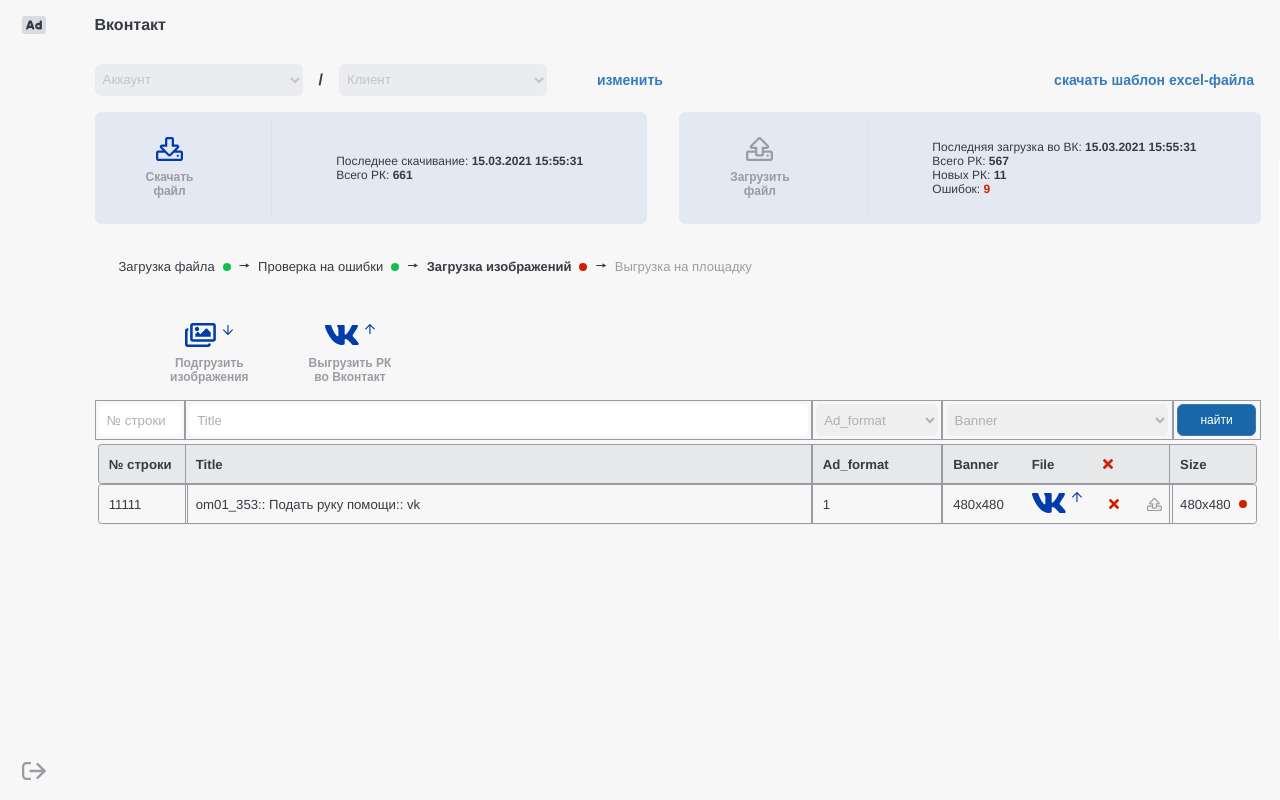
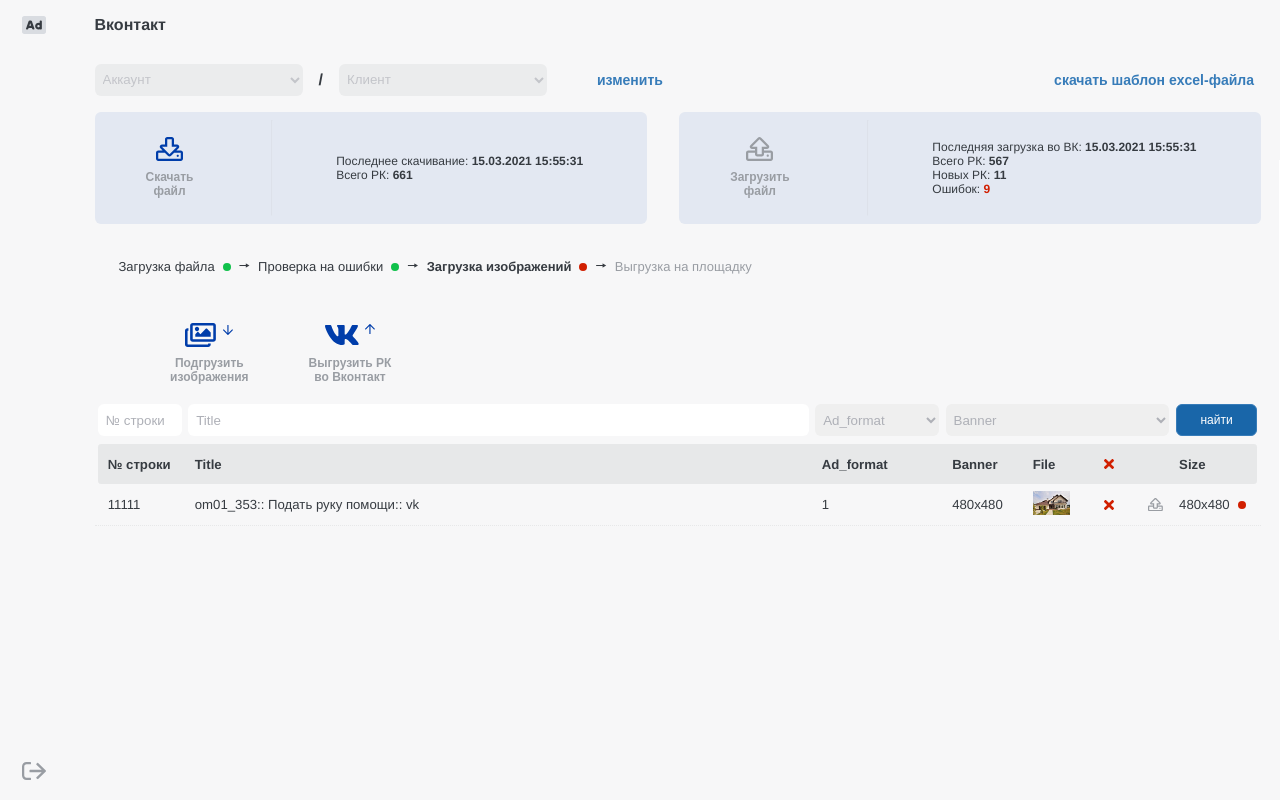
Before and after one commit to yletfull/shop-front, a React (Create React App) app: page / in a window 1280 px wide. Built offline with nearby package versions, Linux system fonts and the light colour scheme.

Commit message:
fix table and add test picture

```diff
--- a/src/router/Upload/Main/LoadImages/index.js
+++ b/src/router/Upload/Main/LoadImages/index.js
@@ -4,6 +4,7 @@ import cx from 'classnames';
 import TimesIcon from '@/icons/Times';
 import UploadIcon from '@/icons/Upload';
 import VkIcon from '@/icons/Vk.svg';
+import TestImage from '@/icons/TestImage.jpg';
 import PicturesLoadIcon from '@/icons/PicturesLoad.svg';
 import ProcessButton from '@/components/ProcessButton';
 import Input from '@/components/Input';
@@ -189,8 +190,7 @@ const Upload = function UploadScreen() {
               </span>
               <span>
                 <TimesIcon
-                  style={{ fontSize: '10px' }}
-                  className="red"
+                  className={cx('red', styles.tableTimesIcon)}
                 />
               </span>
               <span />
@@ -220,15 +220,14 @@ const Upload = function UploadScreen() {
             <span className={styles.colBannerIconsWrapper}>
               <span>
                 <img
-                  src={VkIcon}
-                  className={styles.icon}
+                  src={TestImage}
+                  className={cx(styles.icon, styles.tableFileIcon)}
                   alt="upload"
                 />
               </span>
               <span>
                 <TimesIcon
-                  style={{ fontSize: '10px' }}
-                  className="red"
+                  className={cx('red', styles.tableTimesIcon)}
                 />
               </span>
               <span>
--- a/src/router/Upload/Main/LoadImages/styles.module.scss
+++ b/src/router/Upload/Main/LoadImages/styles.module.scss
@@ -30,7 +30,6 @@
 
 .col {
   align-items: center;
-  border: 1px $color-gray-darker solid;
   display: flex;
   flex-grow: 1;
   flex-shrink: 1;
@@ -124,4 +123,13 @@
 
 .table {
   width: 100%;
+
+  &TimesIcon {
+    font-size: .625rem;
+  }
+
+  &FileIcon {
+    height: auto;
+    width: 2.313rem;
+  }
 }
```
Also changed, not shown: src/images/TestImage.jpg (added).
